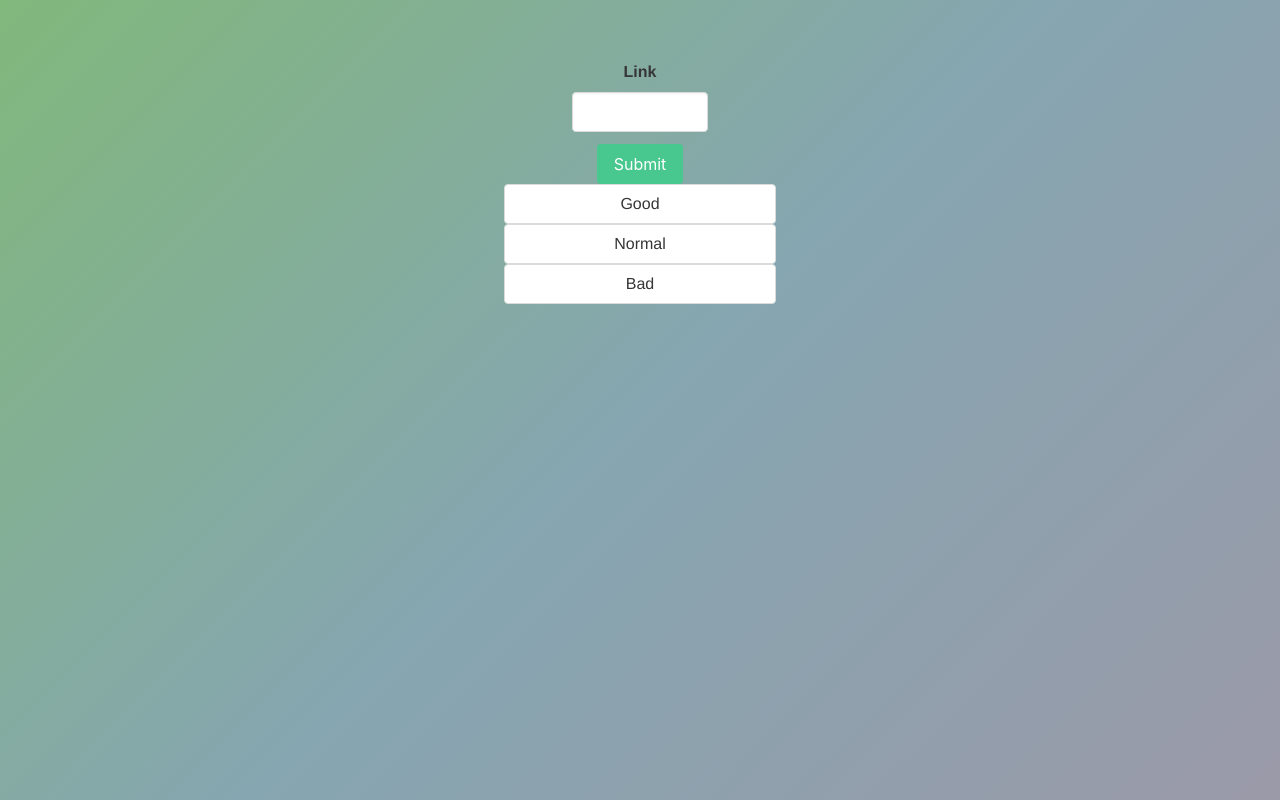
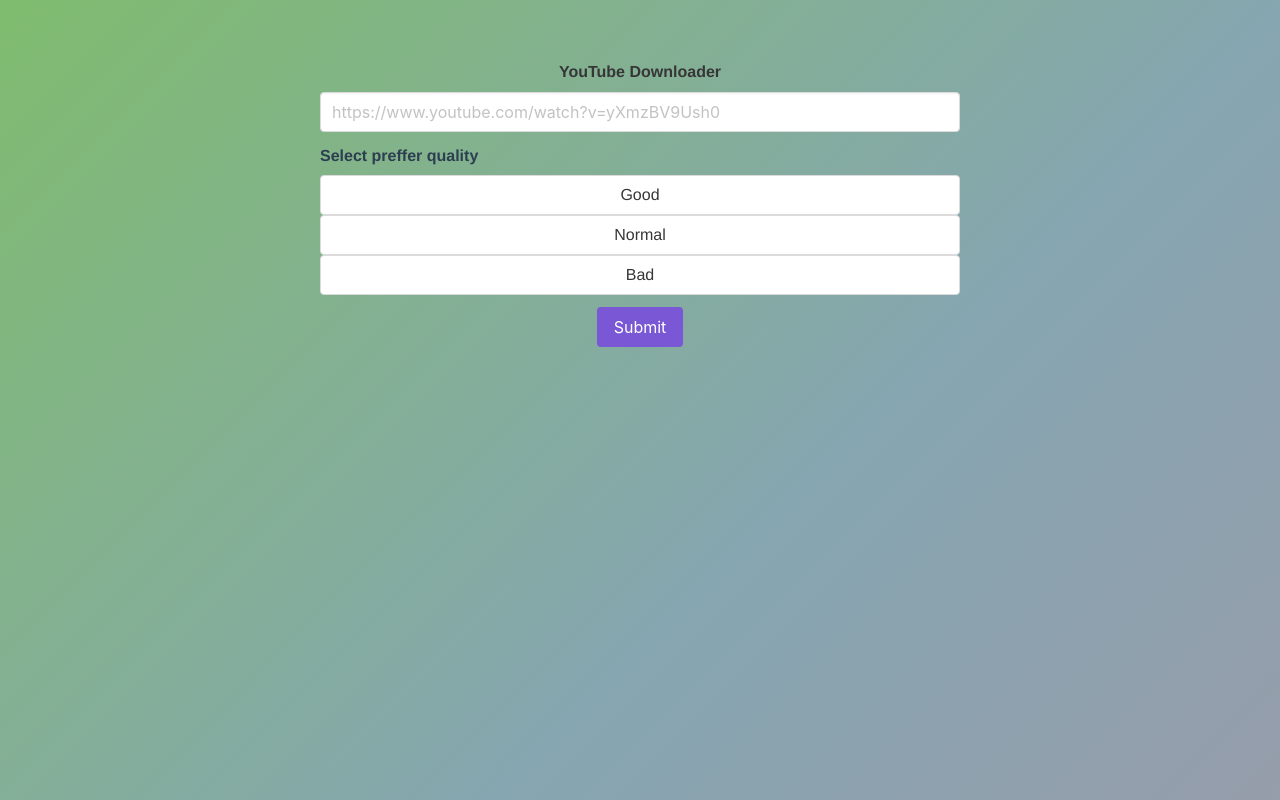
Before and after one commit to Forevka/YTDownloader, a Vue app in the folder web.ui/: page / in a window 1280 px wide. Built offline with nearby package versions, Linux system fonts and the light colour scheme.

Commit message:
test url

```diff
--- a/web.ui/src/components/YouTubeLinkUI.vue
+++ b/web.ui/src/components/YouTubeLinkUI.vue
@@ -1,11 +1,17 @@
 <template>
-  <div class="main-div">
-    <section>
-      <b-field label="Link">
-        <b-input class="yt-link-input" v-model="yt_link"></b-input>
+  <div>
+    <section class="main-section">
+      <b-field label="YouTube Downloader">
+        <b-input
+          class="yt-link-input"
+          v-model="yt_link"
+          placeholder="https://www.youtube.com/watch?v=yXmzBV9Ush0"
+          :loading="yt_link_loading"
+          @input="ytLinkInput"
+        ></b-input>
       </b-field>
-      <b-button type="is-success" v-on:click="userSumbit">Submit</b-button>
 
+      <h1>Select preffer quality</h1>
       <b-field>
         <b-radio-button
           v-for="q in qualityList"
@@ -16,6 +22,9 @@
         >
           <span>{{q.name}}</span>
         </b-radio-button>
+      </b-field>
+      <b-field>
+        <b-button type="is-primary" v-on:click="userSumbit">Submit</b-button>
       </b-field>
     </section>
   </div>
@@ -28,6 +37,7 @@
 import { IFile } from "../models/IFile";
 import { Dictionary } from "vue-router/types/router";
 import { IQuality } from "../models/IQuality";
+import { UrlTester } from "@/utilities/url_tester";
 
 @Component
 export default class YouTubeLinkUI extends Vue {
@@ -37,6 +47,9 @@
   private file!: IFile;
   private fileQuality: FileQuality = FileQuality.Good;
   private qualityList: IQuality[] = [];
+  private yt_link_loading: boolean = false;
+
+  private urlTester: UrlTester = new UrlTester()
 
   constructor() {
     super();
@@ -49,19 +62,28 @@
 
   userSumbit(): void {
     console.log(this.yt_link);
+    this.yt_link_loading = true;
+  }
+
+  ytLinkInput(value: string): void {
+    console.log(value);
+    console.log(this.urlTester.isValid(value))
   }
 }
 </script>
 
 <!-- Add "scoped" attribute to limit CSS to this component only -->
 <style scoped lang="scss">
-.main-div {
-  display: inline-flex;
+.main-section {
+  max-width: 50%;
+  margin-left: 25%;
 }
 
-.yt-link-input {
-  padding-left: 25%;
-  padding-right: 25%;
+h1 {
+  font-size: 100%;
+  font-weight: bold;
+  display: flex;
+  margin-bottom: 7px;
 }
 
 ul {
--- /dev/null
+++ b/web.ui/src/utilities/url_tester.ts
@@ -0,0 +1,48 @@
+export class UrlTester {
+    private re_weburl = new RegExp(
+        "^" +
+        // protocol identifier (optional)
+        // short syntax // still required
+        "(?:(?:(?:https?|ftp):)?\\/\\/)" +
+        // user:pass BasicAuth (optional)
+        "(?:\\S+(?::\\S*)?@)?" +
+        "(?:" +
+        // IP address exclusion
+        // private & local networks
+        "(?!(?:10|127)(?:\\.\\d{1,3}){3})" +
+        "(?!(?:169\\.254|192\\.168)(?:\\.\\d{1,3}){2})" +
+        "(?!172\\.(?:1[6-9]|2\\d|3[0-1])(?:\\.\\d{1,3}){2})" +
+        // IP address dotted notation octets
+        // excludes loopback network 0.0.0.0
+        // excludes reserved space >= 224.0.0.0
+        // excludes network & broadcast addresses
+        // (first & last IP address of each class)
+        "(?:[1-9]\\d?|1\\d\\d|2[01]\\d|22[0-3])" +
+        "(?:\\.(?:1?\\d{1,2}|2[0-4]\\d|25[0-5])){2}" +
+        "(?:\\.(?:[1-9]\\d?|1\\d\\d|2[0-4]\\d|25[0-4]))" +
+        "|" +
+        // host & domain names, may end with dot
+        // can be replaced by a shortest alternative
+        // (?![-_])(?:[-\\w\\u00a1-\\uffff]{0,63}[^-_]\\.)+
+        "(?:" +
+        "(?:" +
+        "[a-z0-9\\u00a1-\\uffff]" +
+        "[a-z0-9\\u00a1-\\uffff_-]{0,62}" +
+        ")?" +
+        "[a-z0-9\\u00a1-\\uffff]\\." +
+        ")+" +
+        // TLD identifier name, may end with dot
+        "(?:[a-z\\u00a1-\\uffff]{2,}\\.?)" +
+        ")" +
+        // port number (optional)
+        "(?::\\d{2,5})?" +
+        // resource path (optional)
+        "(?:[/?#]\\S*)?" +
+        "$",
+        "i"
+    );
+
+    public isValid(url: string): boolean {
+        return this.re_weburl.test(url);
+    }
+}
```
